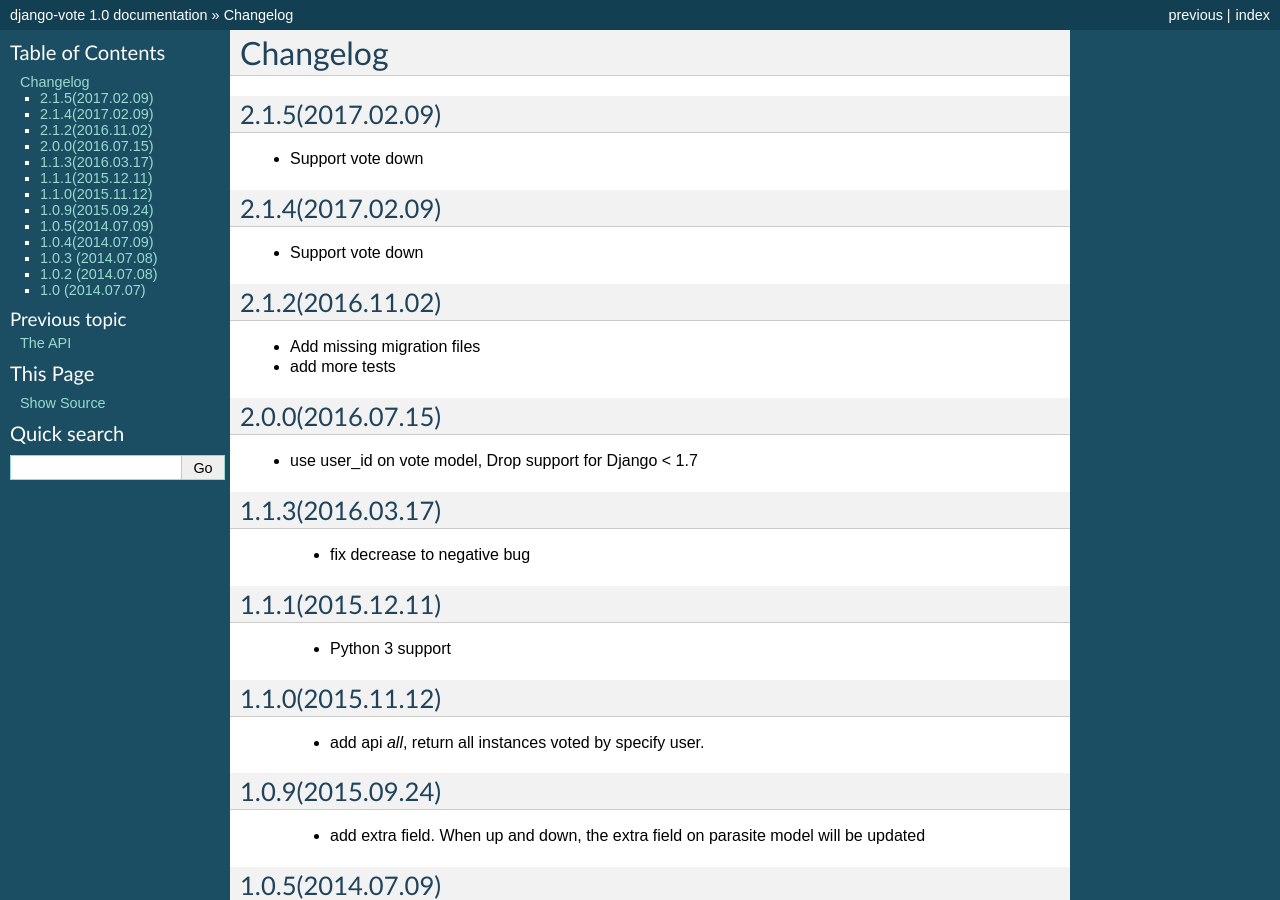
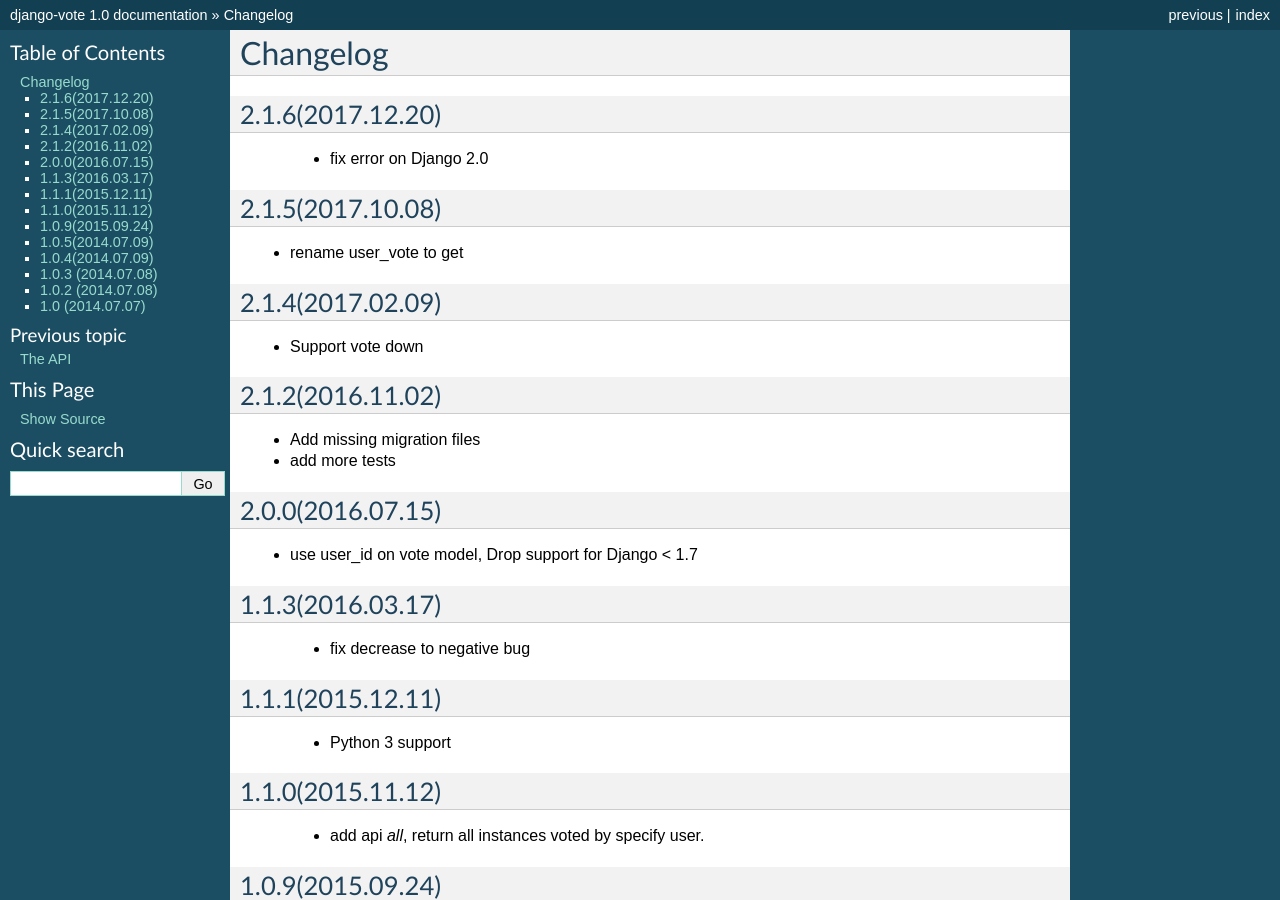
Before and after one commit to shellfly/django-vote, a Sphinx documentation site: the page built from docs/changelog.rst, in a window 1280 px wide and 900 px high. Built offline with Sphinx 7.4.7, drawn with Linux system fonts in a browser that asks for light colours.

Commit message:
add change log

```diff
--- a/docs/changelog.rst
+++ b/docs/changelog.rst
@@ -1,10 +1,16 @@
 Changelog
 =========
 
-2.1.5(2017.02.09)
+
+2.1.6(2017.12.20)
 ------------------
 
-* Support vote down
+ * fix error on Django 2.0
+
+2.1.5(2017.10.08)
+------------------
+
+* rename user_vote to get
 
 
 2.1.4(2017.02.09)
```
